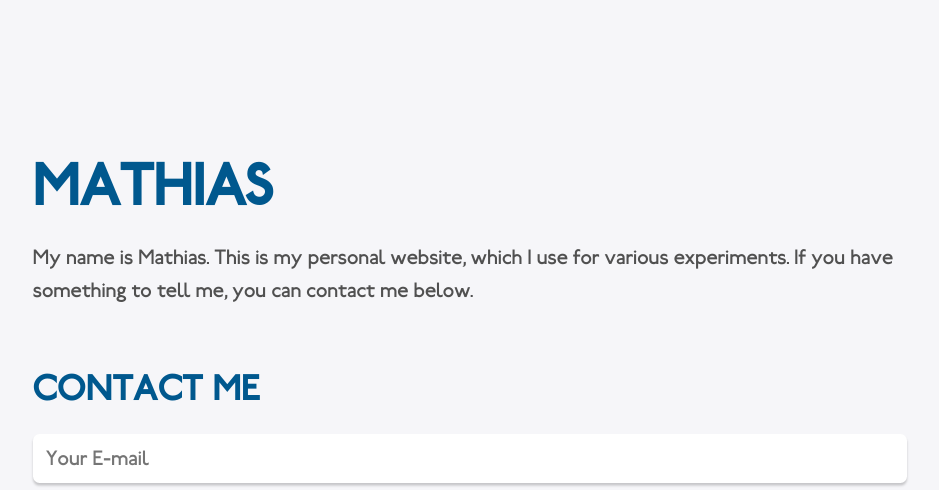
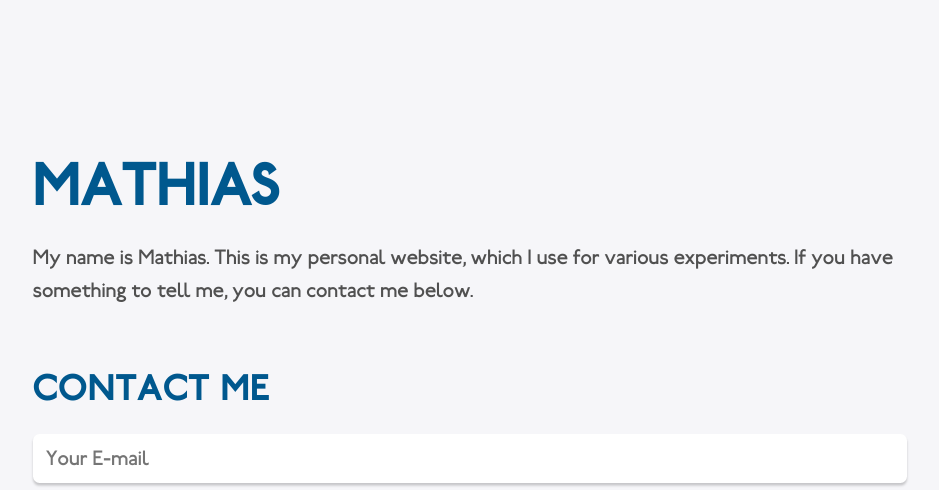
Before and after one commit to mathiascode/mathias.is, a Jekyll site: the page built from index.md, in a window 1280 px wide. Shown: the top 490 px of the page, without its empty margins (170-1109 px from the left). Built offline with Jekyll 4.4.1, drawn with Linux system fonts in a browser that asks for light colours; our own code applies the rules of GitHub Pages for plain Markdown files.

Commit message:
Add more spacing

```diff
--- a/css/style.scss
+++ b/css/style.scss
@@ -42,7 +42,7 @@
 h2 {
 	color: $accentcolor;
 	font-weight: bold;
-	letter-spacing: 1px;
+	letter-spacing: 2px;
 	text-transform: uppercase;
 }
 h1 {
```
